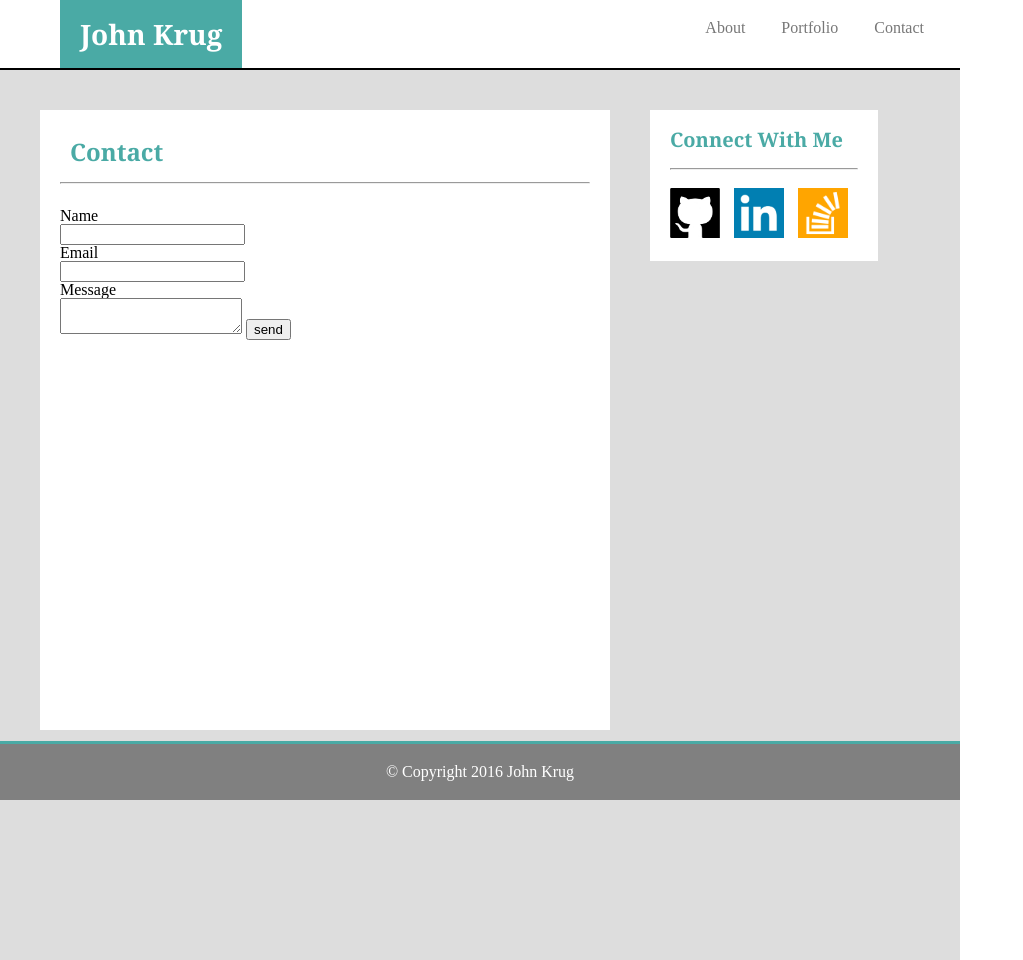
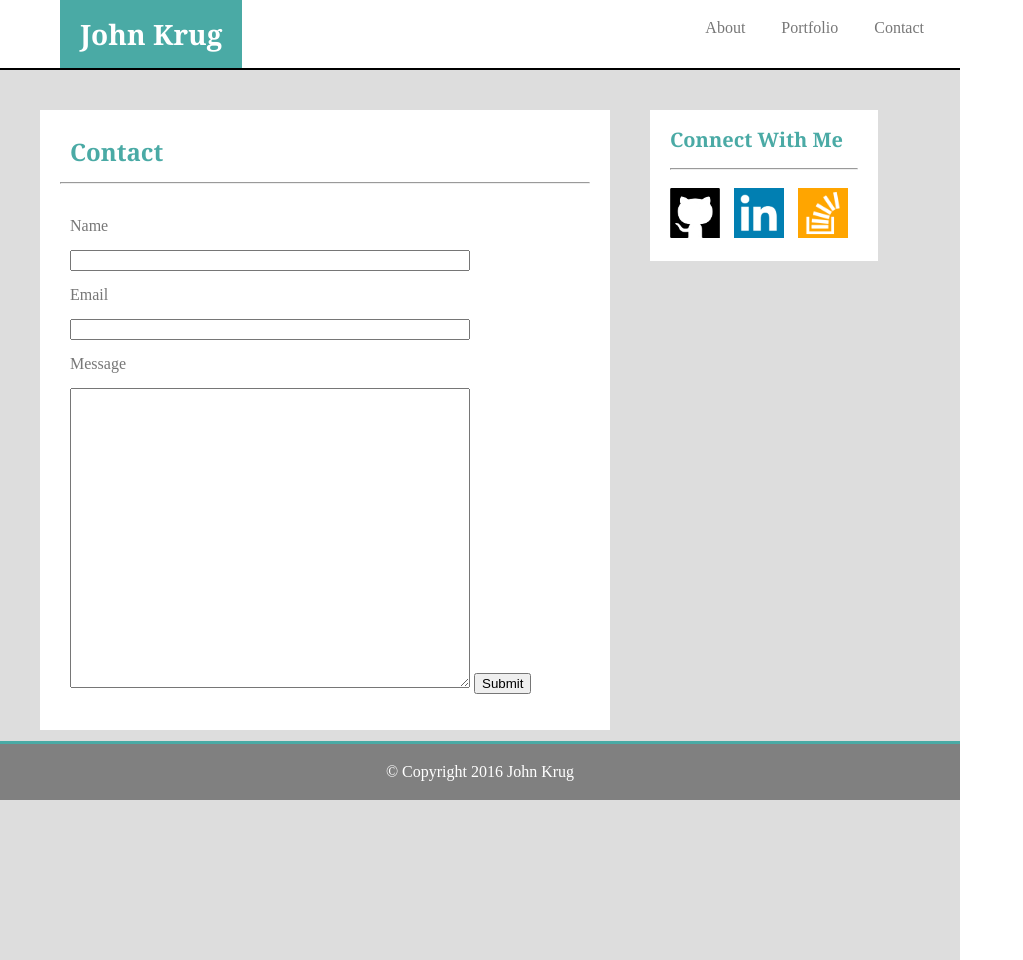
Before and after one commit to Johnb0t/Basic-Portfolio, a PHP site: page / in a window 1280 px wide. Shown: the whole page, without its empty margins (0-1023 px from the left). Run offline with PHP 8.4, Linux system fonts and the light colour scheme.

Commit message:
html fixes and css changes, contact.html almost complete

```diff
--- a/assets/css/style.css
+++ b/assets/css/style.css
@@ -21,6 +21,8 @@
 	border-style: solid;
 	border-color: black;
 	background: #ffffff;
+	position: relative;
+	width: 100%;
 }
 ul {
     list-style-type: none;
@@ -105,3 +107,23 @@
 #social {
 	padding-top: 10px;
 }
+form {
+	padding: 10px;
+}
+#image2 {
+	float:left;
+}
+.message {
+	width: 400px;
+	height: 300px;
+	color: #777777;
+}
+h5 {
+	color: #777777;
+}
+#text {
+	width: 400px;
+}
+li a:hover {
+
+}
--- a/contact.html
+++ b/contact.html
@@ -25,10 +25,10 @@
 		<hr>
 		<br>
 		<form>
-		Name<br><input type="text" name="text1"><br>
-		Email<br><input type="text" name="text2"><br>
-		Message<br><textarea class="message"></textarea>
-		<input type="submit" class="button" value="send">
+		<h5>Name</h5><br><input id="text" name="text1"><br><br>
+		<h5>Email</h5><br><input id="text" name="text2"><br><br>
+		<h5>Message</h5><br><textarea class="message"></textarea>
+		<input type="submit" class="button" value="Submit">
 		</form>
 	</div>
 <!--Conent End-->
```
Also changed, not shown: index.html (+11 -11 lines), portfolio.html (+21 -22 lines).
